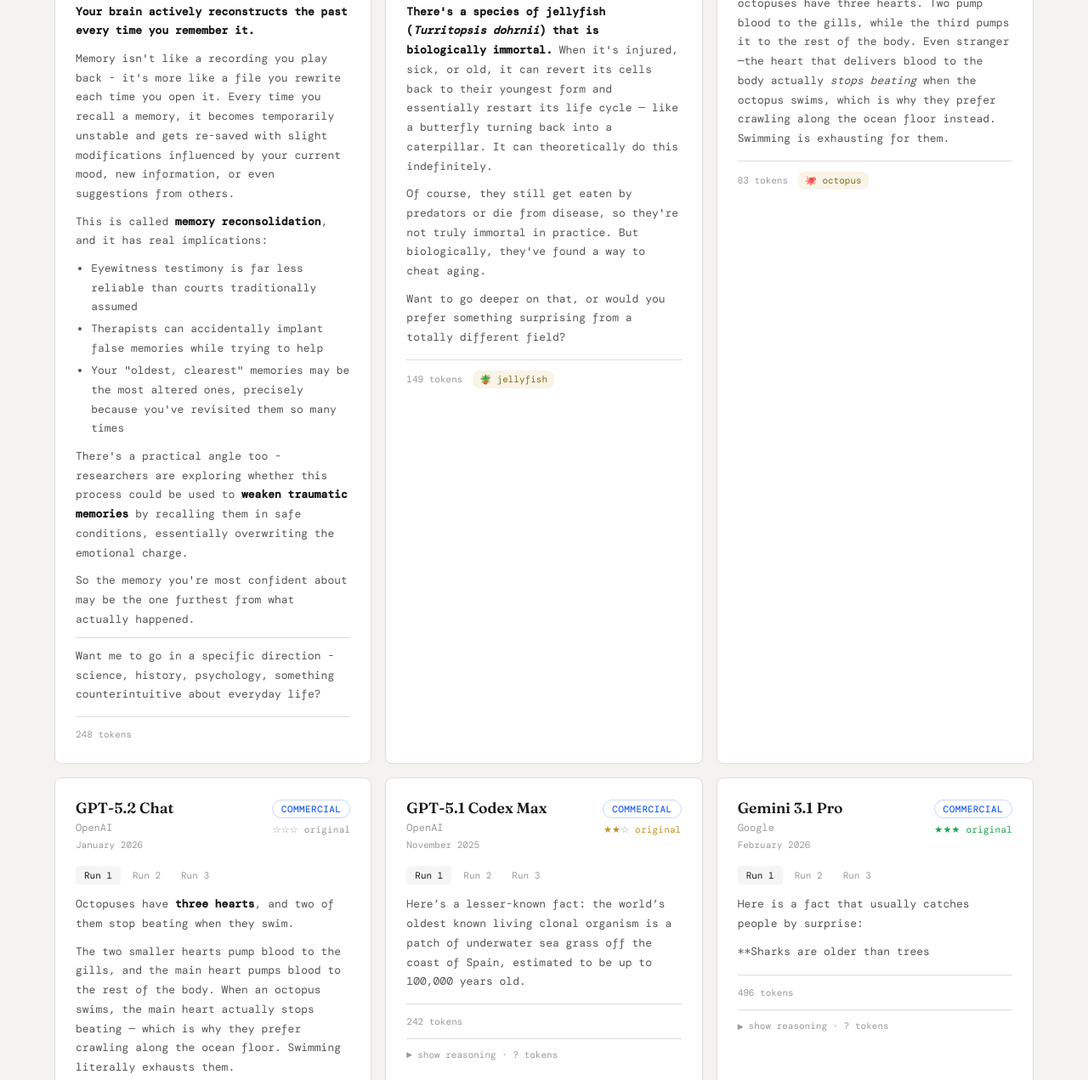
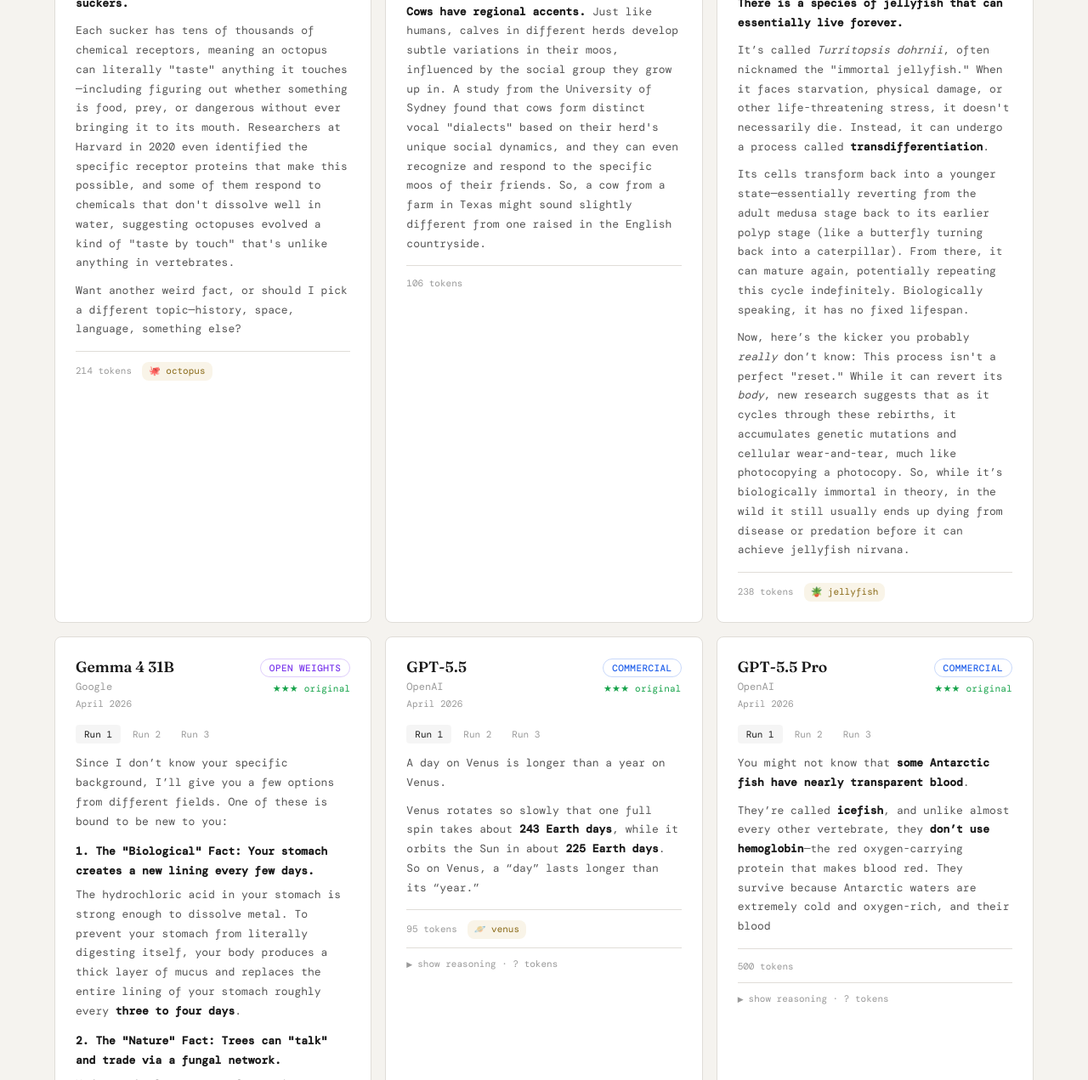
Before and after one commit to themoah/tell-me-something-i-dont-know, a website: page site/index.html in a window 1280 px wide. Shown: the part 1450-2721 px from the top of the page at 85% size. Drawn offline with nearby package versions, Linux system fonts and the light colour scheme; a web font is replaced by a local one.

Commit message:
change sorting order

```diff
--- a/package.json
+++ b/package.json
@@ -1,6 +1,6 @@
 {
   "name": "tell-me-something-i-dont-know",
-  "version": "1.0.20",
+  "version": "1.0.21",
   "type": "module",
   "scripts": {
     "query": "tsx build/query_models.ts",
--- a/site/index.html
+++ b/site/index.html
@@ -3336,6 +3336,12 @@ The tone should be playful but precise, ending with an invitation for more quest
         return `<span class="originality-badge" data-score="${score}">${filled}<span class="star-empty">${empty}</span> original</span>`;
     }
 
+    function parseReleasedToTimestamp(released) {
+        if (!released) return Number.MAX_SAFE_INTEGER;
+        const parsed = Date.parse(`${released} 01`);
+        return Number.isNaN(parsed) ? Number.MAX_SAFE_INTEGER : parsed;
+    }
+
     // === RENDER MODEL CARDS ===
     let cardsHTML = '';
     for (let idx = 0; idx < data.models.length; idx++) {
@@ -3350,6 +3356,7 @@ The tone should be playful but precise, ending with an invitation for more quest
 
         const totalTokens = runs.reduce((sum, r) => sum + (r.tokens_completion || 0), 0);
         const originality = calcOriginality(model);
+        const releasedTimestamp = parseReleasedToTimestamp(model.released);
         const releasedHTML = model.released
             ? `<div class="model-released">${escapeHtml(model.released)}</div>`
             : '';
@@ -3385,7 +3392,7 @@ The tone should be playful but precise, ending with an invitation for more quest
 
         const allTopics = [...new Set(runs.flatMap(r => r.topics || []))].join(',');
         cardsHTML += `
-            <div class="model-card" data-license="${model.license}" data-topics="${allTopics}" data-sort-tokens="${totalTokens}" data-originality="${originality}" data-index="${idx}">
+            <div class="model-card" data-license="${model.license}" data-topics="${allTopics}" data-sort-tokens="${totalTokens}" data-originality="${originality}" data-index="${idx}" data-sort-released="${releasedTimestamp}">
                 <div class="card-header">
                     <div>
                         <div class="model-name">${escapeHtml(model.name)}</div>
@@ -3562,7 +3569,9 @@ The tone should be playful but precise, ending with an invitation for more quest
                     return parseInt(b.dataset.originality) - parseInt(a.dataset.originality)
                         || a.querySelector('.model-name').textContent.localeCompare(b.querySelector('.model-name').textContent);
                 default:
-                    return parseInt(a.dataset.index) - parseInt(b.dataset.index);
+                    return parseInt(b.dataset.sortReleased) - parseInt(a.dataset.sortReleased)
+                        || a.querySelector('.model-name').textContent.localeCompare(b.querySelector('.model-name').textContent)
+                        || parseInt(a.dataset.index) - parseInt(b.dataset.index);
             }
         });
 
@@ -3575,6 +3584,8 @@ The tone should be playful but precise, ending with an invitation for more quest
             applySort();
         });
     });
+
+    applySort();
 
     // === SURPRISE ME ===
     document.getElementById('surprise-btn').addEventListener('click', () => {
```
